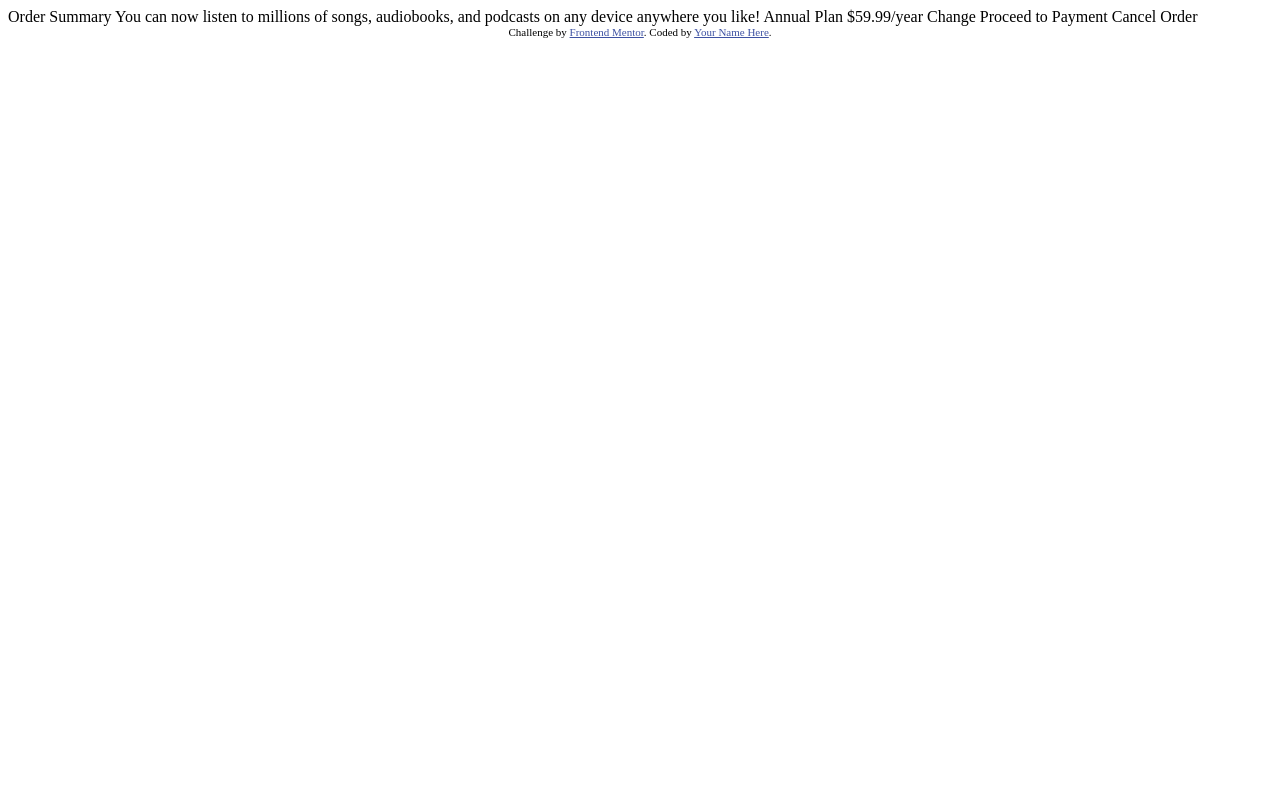
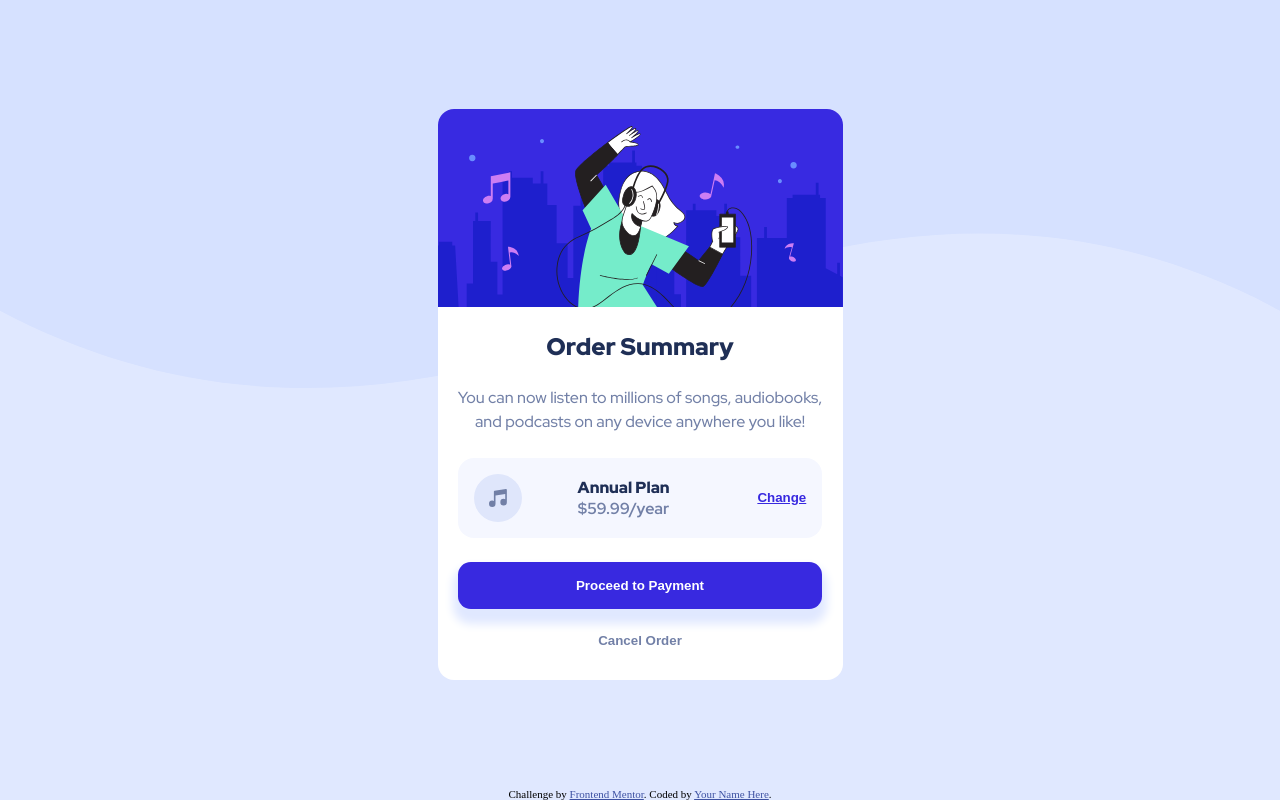
Before and after one commit to Klaudia-Czerska/order-summary-component-main, a plain HTML site: page index.html in a window 1280 px wide. Drawn offline with Linux system fonts and the light colour scheme.

Commit message:
finished styles

```diff
--- a/index.html
+++ b/index.html
@@ -2,36 +2,51 @@
 <html lang="en">
 <head>
   <meta charset="UTF-8">
-  <meta name="viewport" content="width=device-width, initial-scale=1.0"> <!-- displays site properly based on user's device -->
-
+  <meta name="viewport" content="width=device-width, initial-scale=1.0">
   <link rel="icon" type="image/png" sizes="32x32" href="./images/favicon-32x32.png">
-
+  <link rel="preconnect" href="https://fonts.googleapis.com">
+  <link rel="preconnect" href="https://fonts.gstatic.com" crossorigin>
+  <link href="https://fonts.googleapis.com/css2?family=Red+Hat+Display:wght@500;700;900&display=swap" rel="stylesheet">
+  <link rel="stylesheet" href="./resources/css/styles.css">
   <title>Frontend Mentor | Order summary card</title>
-
-  <!-- Feel free to remove these styles or customise in your own stylesheet 👍 -->
-  <style>
-    .attribution { font-size: 11px; text-align: center; }
-    .attribution a { color: hsl(228, 45%, 44%); }
-  </style>
 </head>
 <body>
-
+  <main class="app">
+    <section class="component">
+      <article class="component__order-summary">
+        <img src="./images/illustration-hero.svg" alt="" class="component__order-summary__img">
+        <h2 class="component__order-summary__title">
           Order Summary
-
-  You can now listen to millions of songs, audiobooks, and podcasts on any
-  device anywhere you like!
-
+        </h2>
+        <p class="component__order-summary__text">
+          You can now listen to millions of songs, audiobooks, and podcasts on any device anywhere you like!
+        </p>
+        <div class="component__order-summary__plan">
+          <img src="./images/icon-music.svg" alt="" class="component__order-summary__icon">
+          <div class="component__order-summary__plan-description">
+            <p class="component__order-summary__plan-name">
               Annual Plan
+            </p>
+            <p class="component__order-summary__plan-price">
               $59.99/year
-
+            </p>
+          </div>
+          <button class="component__order-summary__plan-change">
             Change
-
+          </button>
+        </div>
+        <button class="component__order-summary__proceed">
           Proceed to Payment
+        </button>
+        <button class="component__order-summary__cancel">
           Cancel Order
-
-  <div class="attribution">
+        </button>
+      </article>
+    </section>
+  </main>
+  <footer class="attribution">
     Challenge by <a href="https://www.frontendmentor.io?ref=challenge" target="_blank">Frontend Mentor</a>.
     Coded by <a href="#">Your Name Here</a>.
-  </div>
+  </footer>
 </body>
 </html>
--- a/resources/css/styles.css
+++ b/resources/css/styles.css
@@ -0,0 +1,152 @@
+* {
+    box-sizing: border-box;
+    margin: 0;
+    padding: 0;
+}
+
+:root {
+    --pale-blue: hsl(225, 100%, 94%);
+    --bright-blue: hsl(245, 75%, 52%);
+    --very-pale-blue: hsl(225, 100%, 98%);
+    --desaturated-blue: hsl(224, 23%, 55%);
+    --dark-blue: hsl(223, 47%, 23%);
+    --bright-purple: hsl(253, 91%, 68%);
+}
+
+body {
+    align-items: center;
+    background-color: var(--pale-blue);
+    background-image: url('../../images/pattern-background-mobile.svg');
+    background-position: top;
+    background-repeat: no-repeat;
+    background-size: contain;
+    display: flex;
+    flex-direction: column;
+    justify-content: center;
+    min-height: 100svh;
+}
+
+.app {
+    margin-top: auto;
+    width: min(100%, 450px);
+}
+
+.component {
+    background-color: white;
+    border-radius: 1rem;
+    display: flex;
+    font-family: 'Red Hat Display', sans-serif;
+    margin: 2rem auto;
+    overflow: hidden;
+    width: min(90%, 450px);
+}
+
+.component__order-summary {
+    align-items: center;
+    display: flex;
+    flex-direction: column;
+    gap: 1.5rem;
+    justify-content: center;
+    text-align: center;
+}
+
+.component__order-summary__img {
+    width: 100%;
+}
+
+.component__order-summary__title {
+    color: var(--dark-blue);
+    font-weight: 900;
+}
+
+.component__order-summary__text {
+    color: var(--desaturated-blue);
+    line-height: 1.5;
+    width: 90%;
+}
+
+.component__order-summary__plan {
+    align-items: center;
+    background-color: var(--very-pale-blue);
+    border-radius: 1rem;
+    display: flex;
+    justify-content: space-between;
+    padding: 1rem;
+    width: 90%;
+}
+
+.component__order-summary__plan-description {
+    margin-right: 2rem;
+}
+
+.component__order-summary__plan-name {
+    color: var(--dark-blue);
+    font-weight: 900;
+}
+
+.component__order-summary__plan-price {
+    color: var(--desaturated-blue);
+    font-weight: 700;
+}
+
+.component__order-summary__plan-change {
+    background-color: transparent;
+    border: none;
+    color: var(--bright-blue);
+    cursor: pointer;
+    font-weight: 700;
+    text-decoration: underline;
+    transition: all .3s ease;
+}
+
+.component__order-summary__plan-change:hover {
+    color: var(--bright-purple);
+    text-decoration: none;
+}
+
+.component__order-summary__proceed {
+    background-color: var(--bright-blue);
+    border-radius: 0.8rem;
+    border: none;
+    box-shadow: 0 10px 10px 5px var(--pale-blue);
+    color: white;
+    cursor: pointer;
+    font-weight: 700;
+    padding: 1rem;
+    transition: background-color .3s ease;
+    width: 90%;
+}
+
+.component__order-summary__proceed:hover {
+    background-color: var(--bright-purple);
+}
+
+.component__order-summary__cancel {
+    background-color: transparent;
+    border: none;
+    color: var(--desaturated-blue);
+    cursor: pointer;
+    font-weight: 700;
+    margin-bottom: 2rem;
+    transition: color .3s ease;
+}
+
+.component__order-summary__cancel:hover {
+    color: var(--dark-blue);
+}
+
+.attribution {
+    font-size: 11px;
+    margin-top: auto;
+    text-align: center;
+}
+
+.attribution a {
+    color: hsl(228, 45%, 44%);
+}
+
+@media screen and (min-width: 600px) {
+    body {
+        background-image: url('../../images/pattern-background-desktop.svg');
+    }
+}
```
Lines whose indentation alone changed are shown as unchanged.
